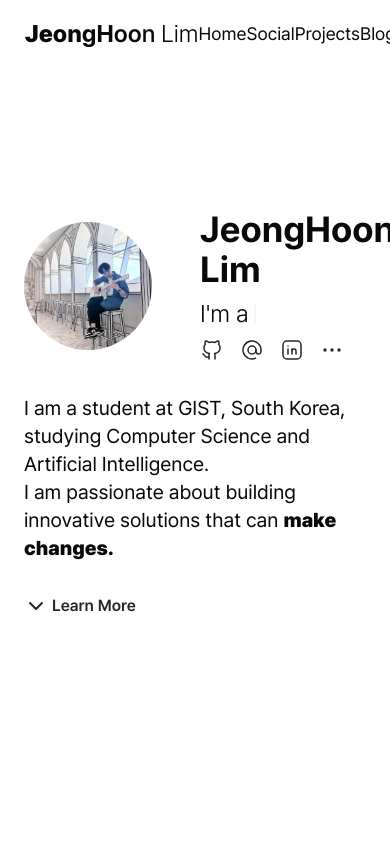
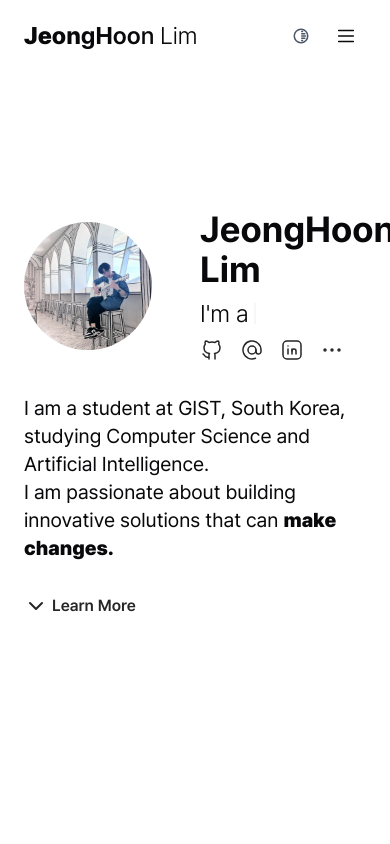
Before and after one commit to hoony6134/portfolio, a React (Vite) app: page / in a window 390 px wide. Shown: the top 844 px of the page. Built offline with nearby package versions, Linux system fonts and the light colour scheme.

Commit message:
feat: responsive layout for global header

```diff
--- a/src/components/header.tsx
+++ b/src/components/header.tsx
@@ -1,12 +1,24 @@
+import { useState } from 'react'
 import { Link } from '@tanstack/react-router'
 import ThemeSwitch from './theme-switch'
-import { IconExternalLink } from '@tabler/icons-react'
+import { IconExternalLink, IconMenu2, IconX } from '@tabler/icons-react'
 
 export default function Header() {
+  const [open, setOpen] = useState(false)
+  const navLink =
+    "text-lg hover:font-semibold transition-all relative after:content-[''] after:block after:h-[2px] after:bg-current after:w-0 hover:after:w-full after:transition-all after:duration-300 after:absolute after:left-0 after:-bottom-1"
+
   return (
-    <div className="fixed top-0 left-0 w-full bg-white/20 dark:bg-black/20 backdrop-blur-lg border border-white/30 dark:border-black/30 z-50">
+    <header className="fixed top-0 left-0 w-full z-50">
+      {/* Glassmorphism bar (always visible) */}
+      <div className="bg-white/20 dark:bg-black/20 backdrop-blur-lg border-b border-white/30 dark:border-black/30">
         <nav className="flex items-center justify-between mx-6 md:mx-12 lg:mx-24 xl:mx-48 py-4">
-        <Link to="/" className="text-lg font-semibold">
+          {/* Brand */}
+          <Link
+            to="/"
+            className="text-lg font-semibold"
+            onClick={() => setOpen(false)}
+          >
             <p className="text-2xl">
               <span className="font-black">Je</span>
               <span className="font-extrabold">on</span>
@@ -17,21 +29,79 @@ export default function Header() {
               <span className="font-light">Lim</span>
             </p>
           </Link>
+
+          {/* Desktop nav */}
+          <div className="hidden md:flex flex-1 items-center justify-evenly">
+            <Link to="/" className={navLink}>
+              Home
+            </Link>
+            <Link to="/social" className={navLink}>
+              Social
+            </Link>
+            <Link to="/projects" className={navLink}>
+              Projects
+            </Link>
+            <a
+              href="https://scian.xyz/"
+              target="_blank"
+              rel="noopener noreferrer"
+              className={`flex items-center ${navLink}`}
+            >
+              Blog
+              <IconExternalLink stroke={1.5} size={18} className="ml-2" />
+            </a>
+          </div>
+
+          <div className="hidden md:block">
+            <ThemeSwitch />
+          </div>
+
+          {/* Mobile controls */}
+          <div className="flex md:hidden items-center gap-2">
+            <ThemeSwitch />
+            <button
+              type="button"
+              aria-label={open ? 'Close menu' : 'Open menu'}
+              aria-expanded={open}
+              aria-controls="mobile-menu"
+              onClick={() => setOpen((v) => !v)}
+              className="p-2 rounded-md bg-white/30 dark:bg-black/30 backdrop-blur-md border border-white/30 dark:border-black/30 active:scale-95 transition"
+            >
+              {open ? (
+                <IconX stroke={1.75} size={22} />
+              ) : (
+                <IconMenu2 stroke={1.75} size={22} />
+              )}
+            </button>
+          </div>
+        </nav>
+      </div>
+
+      {/* Mobile menu panel with glassmorphism */}
+      <div
+        id="mobile-menu"
+        className={`md:hidden ${open ? 'opacity-100 pointer-events-auto translate-y-0' : 'opacity-0 pointer-events-none -translate-y-2'} transition-all duration-300`}
+      >
+        <div className="mx-4 mt-2 rounded-xl bg-white/30 dark:bg-black/30 backdrop-blur-xl border border-white/30 dark:border-black/30 shadow-lg">
+          <div className="flex flex-col py-3">
             <Link
               to="/"
-          className="text-lg hover:font-semibold transition-all relative after:content-[''] after:block after:h-[2px] after:bg-current after:w-0 hover:after:w-full after:transition-all after:duration-300 after:absolute after:left-0 after:-bottom-1"
+              onClick={() => setOpen(false)}
+              className="px-4 py-2 text-lg"
             >
               Home
             </Link>
             <Link
               to="/social"
-          className="text-lg hover:font-semibold transition-all relative after:content-[''] after:block after:h-[2px] after:bg-current after:w-0 hover:after:w-full after:transition-all after:duration-300 after:absolute after:left-0 after:-bottom-1"
+              onClick={() => setOpen(false)}
+              className="px-4 py-2 text-lg"
             >
               Social
             </Link>
             <Link
               to="/projects"
-          className="text-lg hover:font-semibold transition-all relative after:content-[''] after:block after:h-[2px] after:bg-current after:w-0 hover:after:w-full after:transition-all after:duration-300 after:absolute after:left-0 after:-bottom-1"
+              onClick={() => setOpen(false)}
+              className="px-4 py-2 text-lg"
             >
               Projects
             </Link>
@@ -39,13 +109,15 @@ export default function Header() {
               href="https://scian.xyz/"
               target="_blank"
               rel="noopener noreferrer"
-          className="flex items-center text-lg hover:font-semibold transition-all relative after:content-[''] after:block after:h-[2px] after:bg-current after:w-0 hover:after:w-full after:transition-all after:duration-300 after:absolute after:left-0 after:-bottom-1"
+              className="px-4 py-2 text-lg flex items-center"
+              onClick={() => setOpen(false)}
             >
               Blog
               <IconExternalLink stroke={1.5} size={18} className="ml-2" />
             </a>
-        <ThemeSwitch />
-      </nav>
           </div>
+        </div>
+      </div>
+    </header>
   )
 }
```
Lines whose indentation alone changed are shown as unchanged.
